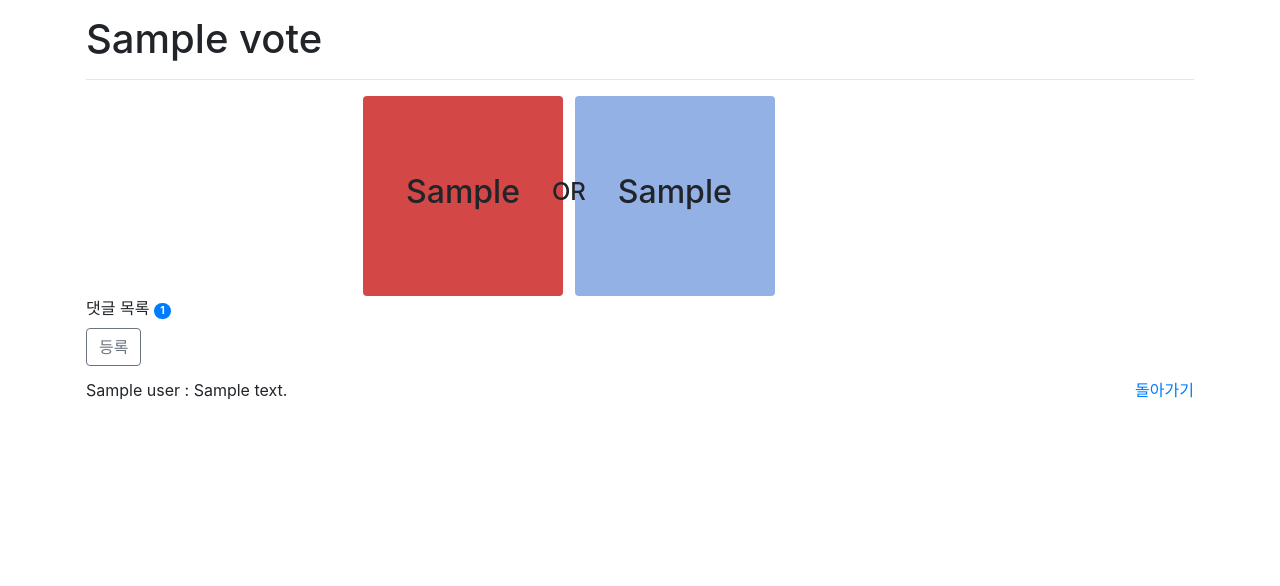
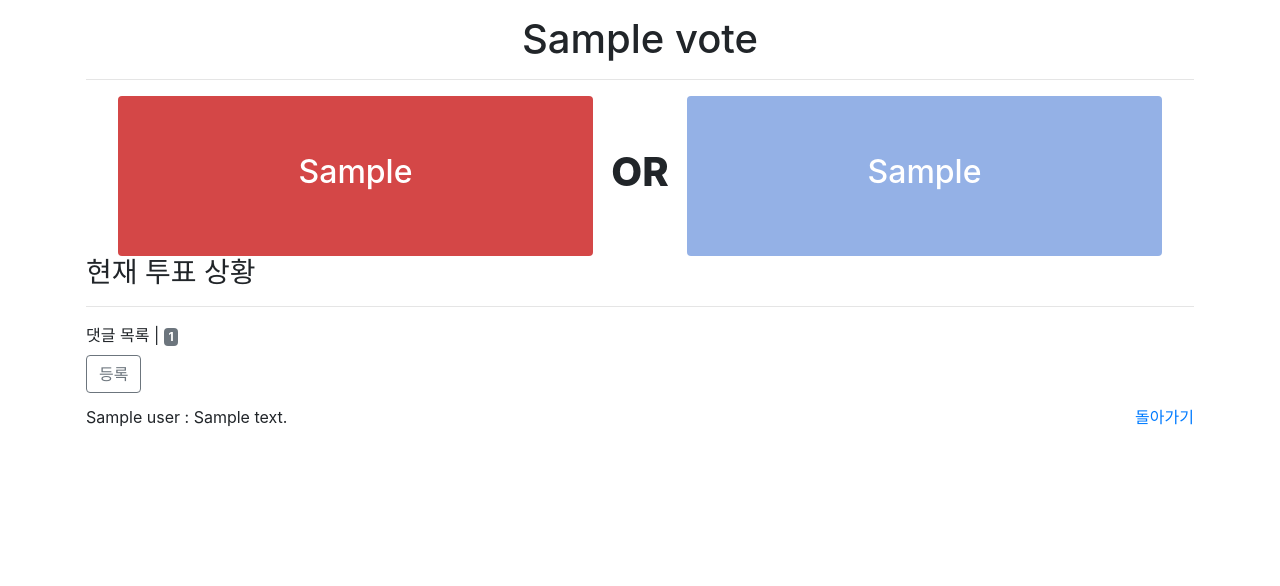
Before and after one commit to yuueuni/either, a Django app: template votes/templates/votes/detail.html in a window 1280 px wide. Shown: the part 96-682 px from the top of the page. Run offline with Django 3.2, Linux system fonts and the light colour scheme; the template is opened without the code that fills it: most values are stand-ins (such as "Sample title", 1, 10 or a date in 2020); some libraries are stand-ins or nearby versions.

Commit message:
Vote - Comment

```diff
--- a/static/css/style.css
+++ b/static/css/style.css
@@ -31,20 +31,34 @@ form#nav-search input.search {
     color: #f5f5f5
 }
 
-.disagree {
-    width: 200px;
-    height: 200px;
-    background: #d44747;
+.op-blue {
+    height: 10rem;
+    background: #94b1e6;
+    color: white;
 }
 
-.agree {
-    width: 200px;
-    height: 200px;
-    background: #94b1e6;
+.op-blue:hover {
+    background: black;
+    opacity: .5;
+    cursor: pointer;
+}
+
+.op-red {
+    height: 10rem;
+    background: #d44747;
+    color: white;
+}
+
+.op-red:hover {
+    background: black;
+    opacity: .5;
+    cursor: pointer;
 }
 
 .option {
-    margin-left: -2%;
-    margin-right: -2%;
-    z-index: 5;
+    font-weight: 800;
 }
+
+#resultRate {
+    display: none;
+}
--- a/templates/_nav.html
+++ b/templates/_nav.html
@@ -28,6 +28,9 @@
         <li class="nav-item">
           <a class="nav-link" href="{% url 'votes:create' %}"><h6>Submit Question</h6></a>
         </li>
+        <li class="nav-item">
+          <a class="nav-link" href="{% url 'votes:random' %}"><h6>Random</h6></a>
+        </li>
     </ul>
   </div>
 </nav>
--- a/votes/templates/votes/detail.html
+++ b/votes/templates/votes/detail.html
@@ -4,38 +4,49 @@
 {% block title %}Vote{% endblock %}
 
 {% block content %}
-<h1>{{ vote.title }}</h1>
+<h1 class="text-center">{{ vote.title }}</h1>
 <hr>
-<div class="w-50 mx-auto d-flex align-items-center">
-  <div class="d-flex rounded disagree align-items-center justify-content-center">
-    <h2>{{ vote.issue_a }}</h2>
+<div class="row justify-content-center text-center align-items-center">
+  <div class="col-5 d-flex align-items-center justify-content-center rounded op-red" id="optionRed">
+    <h2>{{ vote.issue_r }}</h2>
   </div>
-  <h4 class="option">OR</h4>
-  <div class="d-flex rounded agree align-items-center justify-content-center">
+  <div class="col-1">
+    <h1 class="option">OR</h1>
+  </div>
+  <div class="col-5 d-flex align-items-center justify-content-center rounded op-blue" id="optionBlue">
     <h2>{{ vote.issue_b }}</h2>
   </div>
 </div>
+<div>
+  <h3>현재 투표 상황</h3>
 
-<p class="mb-2">
-    댓글 목록
-    <small><span class="badge badge-primary badge-pill">{{ vote.comments.count }}</span></small>
-</p>
-<form action="{% url 'votes:comment' review.pk %}" method="POST">
+</div>
+<hr>
+
+<p class="mb-2">댓글 목록 | <middle><span class="badge badge-secondary">{{ vote.comments.count }}</span></middle></p>
+<form action="{% url 'votes:create_comment' vote.pk %}" method="POST">
   {% csrf_token %}
   {% bootstrap_form form %}
-    <button class="btn btn-outline-secondary" type="button">등록</button>
+  <button class="btn btn-outline-secondary">등록</button>
 </form>
 {% for comment in vote.comments.all %}
 <div class="d-flex justify-content-between my-2 py-1">
   <p class="m-0">{{ comment.user }} : {{ comment.content }}</p>
   {% if comment.user == request.user %}
-    <form action="{% url 'votes:delete_comment' review.pk comment.pk %}" method="POST">
+  <form action="{% url 'votes:delete_comment' vote.pk comment.pk %}" method="POST">
     {% csrf_token %}
     <button class="btn btn-danger btn-sm">삭제</button>
   </form>
 </div>
 {% endif %}
 {% endfor %}
+<br>
+<a href="{% url 'votes:index' %}">돌아가기</a>
 
-<a href="{% url 'votes:index' %}">돌아가기</a>
+<script>
+  function resultRate() {
+    if ('#optionRed').on("click") || ('#optionBlue').on("click") {
+
+  }
+</script>
 {% endblock %}
--- a/votes/templates/votes/index.html
+++ b/votes/templates/votes/index.html
@@ -12,5 +12,6 @@
   {% empty %}
     <h3>등록된 투표가 없습니다.</h3>
   {% endfor %}
+  <hr>
 </div>
 {% endblock %}
--- a/votes/urls.py
+++ b/votes/urls.py
@@ -7,6 +7,7 @@ urlpatterns = [
     path('', views.index, name='index'),
     path('create/', views.create, name='create'),
     path('<int:vote_pk>/detail/', views.detail, name='detail'),
-    path('<int:vote_pk>/comment/', views.comment, name='comment'),
+    path('<int:vote_pk>/create_comment/', views.create_comment, name='create_comment'),
     path('<int:vote_pk>/<int:comment_pk>/delete_comment/', views.delete_comment, name='delete_comment'),
+    path('random/', views.random, name='random'),
 ]
```
Also changed, not shown: votes/forms.py (+11 -2 lines), votes/models.py (+9 -6 lines), votes/views.py (+16 -3 lines), README.md, votes/migrations/0001_initial.py, votes/migrations/0002_auto_20200427_2021.py (added), votes/migrations/0003_auto_20200427_2149.py (added). Lines whose indentation alone changed are shown as unchanged.
